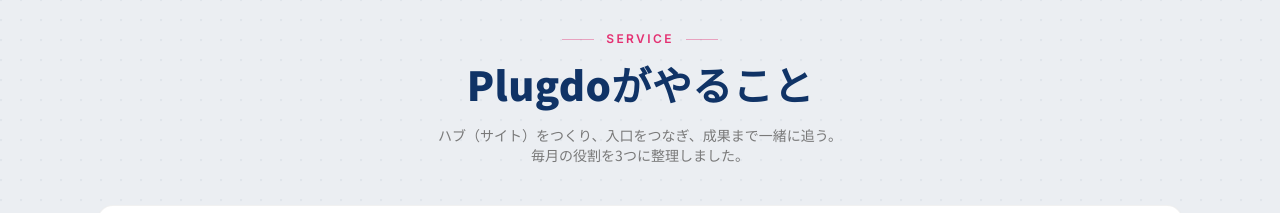
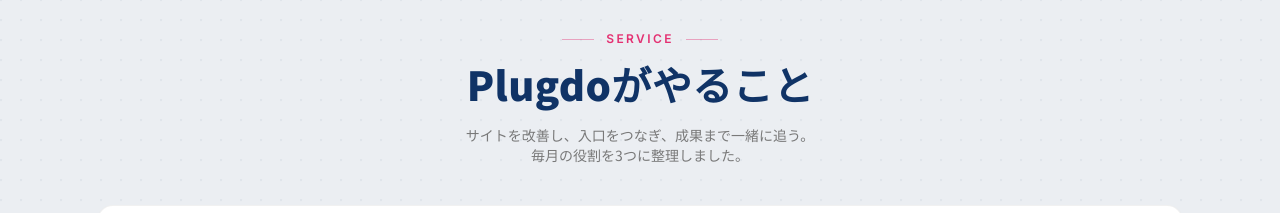
Before and after one commit to isamusaito-dev/plugdo, an Astro site: page / in a window 1280 px wide. Shown: the part 2680-2893 px from the top of the page. Built offline with nearby package versions, Linux system fonts and the light colour scheme; Astro itself is replaced by a stand-in of ours; no server answers.

Commit message:
copy: 「ハブ（サイト）をつくり」→「サイトを改善し」

```diff
--- a/src/pages/index.astro
+++ b/src/pages/index.astro
@@ -354,7 +354,7 @@
       <div class="text-center">
         <p class="section-label">Service</p>
         <h2 class="section-title">Plugdoがやること</h2>
-        <p class="mx-auto mt-4 max-w-lg text-sm text-gray">ハブ（サイト）をつくり、入口をつなぎ、成果まで一緒に追う。<br />毎月の役割を3つに整理しました。</p>
+        <p class="mx-auto mt-4 max-w-lg text-sm text-gray">サイトを改善し、入口をつなぎ、成果まで一緒に追う。<br />毎月の役割を3つに整理しました。</p>
       </div>
 
       <div class="mt-10 space-y-4">
```
